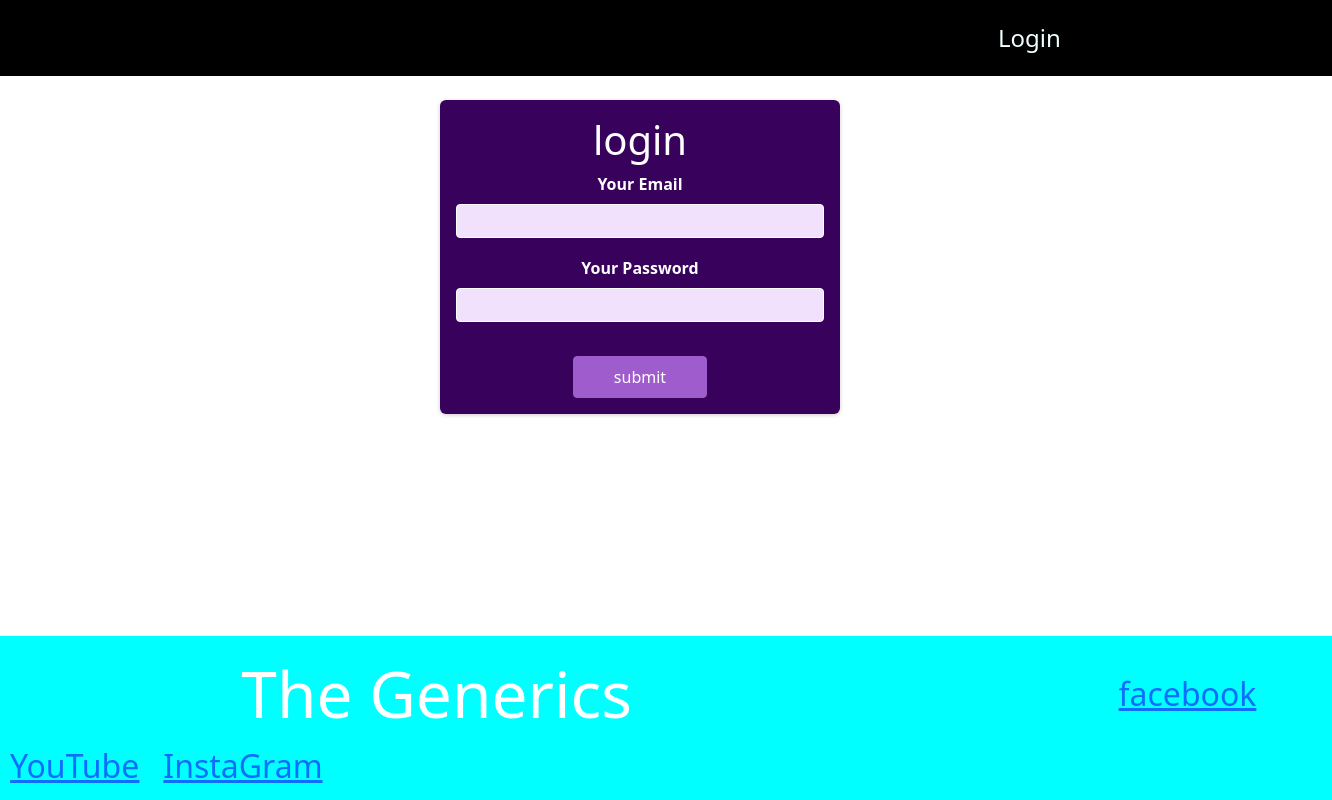
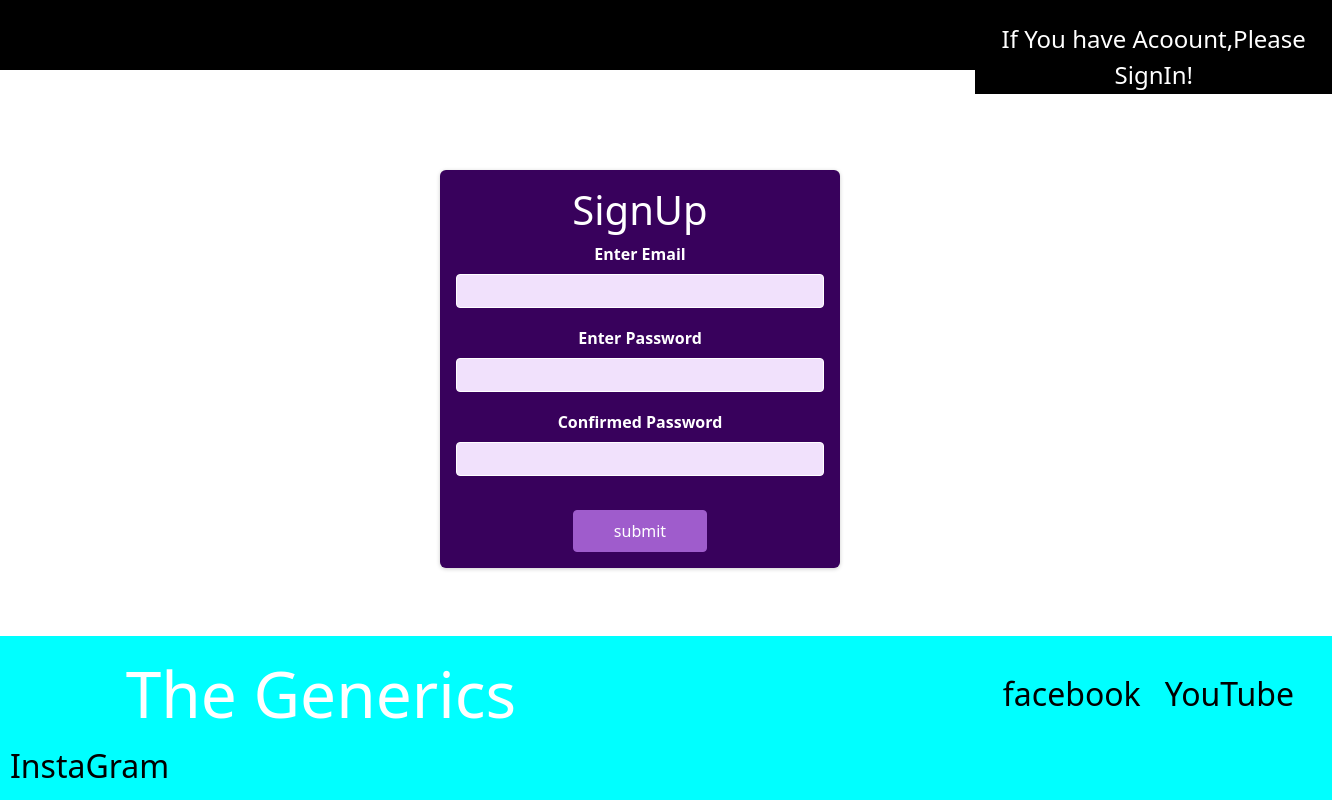
Before and after one commit to Manojdeore7/Ecommerce_Website, a React (Create React App) app: page /Auth in a window 1280 px wide. Shown: the whole page, 1332 px wide, since content can reach past the window. Built offline with nearby package versions, Linux system fonts and the light colour scheme.

Commit message:
SignIn ANd SignUp work Fine

```diff
--- a/public/index.html
+++ b/public/index.html
@@ -2,32 +2,11 @@
 <html lang="en">
   <head>
     <meta charset="utf-8" />
-    <link rel="icon" href="%PUBLIC_URL%/favicon.ico" />
     <meta name="viewport" content="width=device-width, initial-scale=1" />
-    <meta name="theme-color" content="#000000" />
-    <meta
-      name="description"
-      content="Web site created using create-react-app"
-    />
-    <link rel="apple-touch-icon" href="%PUBLIC_URL%/logo192.png" />
-    <!--
-      manifest.json provides metadata used when your web app is installed on a
-      user's mobile device or desktop. See https://developers.google.com/web/fundamentals/web-app-manifest/
-    -->
-    <link rel="manifest" href="%PUBLIC_URL%/manifest.json" />
-    <!--
-      Notice the use of %PUBLIC_URL% in the tags above.
-      It will be replaced with the URL of the `public` folder during the build.
-      Only files inside the `public` folder can be referenced from the HTML.
-
-      Unlike "/favicon.ico" or "favicon.ico", "%PUBLIC_URL%/favicon.ico" will
-      work correctly both with client-side routing and a non-root public URL.
-      Learn how to configure a non-root public URL by running `npm run build`.
-    -->
-    <title>React App</title>
+    <title>Ecommerce Website</title>
   </head>
   <body>
-    <noscript>You need to enable JavaScript to run this app.</noscript>
+
     <div id="root"></div>
     <!--
       This HTML file is a template.
--- a/src/Auth/AuthPage.js
+++ b/src/Auth/AuthPage.js
@@ -7,7 +7,7 @@ const AuthPage = () => {
   let context = useContext(AuthContext);
   let emaill = useRef("");
   let passwordl = useRef("");
-
+  let signIn = context.signIn;
   function submitHandler(e) {
     e.preventDefault();
 
@@ -15,7 +15,7 @@ const AuthPage = () => {
     let enterPassword = passwordl.current.value;
     let url;
 
-    if (true) {
+    if (signIn) {
       url =
         "https://identitytoolkit.googleapis.com/v1/accounts:signInWithPassword?key=AIzaSyD75n7Mrcm1q4ndl92CJNLqr61eLavjvhI";
     } else {
@@ -57,16 +57,24 @@ const AuthPage = () => {
 
   return (
     <section className={classes.auth}>
-      <h1>login</h1>
+      {signIn && <h1>SignIn</h1>}
+      {!signIn && <h1>SignUp</h1>}
+
       <form onSubmit={submitHandler}>
         <div className={classes.control}>
-          <label htmlFor="email">Your Email</label>
-          <input type="email" id="email" required ref={emaill} />
+          <label htmlFor="email">Enter Email</label>
+          <input type="email" id="email" ref={emaill} />
         </div>
         <div className={classes.control}>
-          <label htmlFor="password">Your Password</label>
-          <input type="password" id="password" required ref={passwordl} />
+          <label htmlFor="password">Enter Password</label>
+          <input type="password" id="password" ref={passwordl} />
         </div>
+        {!signIn && (
+          <div className={classes.control}>
+            <label htmlFor="password">Confirmed Password</label>
+            <input type="password" id="password" />
+          </div>
+        )}
         <div className={classes.actions}>
           <button>submit</button>
         </div>
--- a/src/components/Footer.js
+++ b/src/components/Footer.js
@@ -13,17 +13,36 @@ function Footer() {
   };
   return (
     <div className="row" style={styleC}>
-      <div className="col-auto offset-2" style={{ fontSize: "4rem" }}>
+      <div className="col-auto offset-1" style={{ fontSize: "4rem" }}>
         The Generics
       </div>
       <div className="col-auto offset-4">
-        <a href="facebook.com">facebook</a>
+        <a
+          style={{ textDecoration: "none", color: "black" }}
+          href="https://facebook.com"
+          title="Link for Go on Facebook"
+        >
+          facebook
+        </a>
       </div>
       <div className="col-auto">
-        <a href="facebook.com">YouTube</a>
+        <a
+          style={{ textDecoration: "none", color: "black" }}
+          href="https://YouTube.com"
+          title="Link for Go on YouTube"
+        >
+          YouTube
+        </a>
       </div>
       <div className="col-auto">
-        <a href="facebook.com">InstaGram</a>
+        <a
+          style={{ textDecoration: "none", color: "black" }}
+          href="https://InstaGram.com"
+          title="Link for Go on Instagram"
+          target="_parent"
+        >
+          InstaGram
+        </a>
       </div>
     </div>
   );
--- a/src/components/Header.css
+++ b/src/components/Header.css
@@ -1,8 +1,9 @@
 .Header {
   padding: 20px;
+  padding-right: 50px;
   background-color: black;
-
-  position: fixed;
+  height: 70px;
+  position: relative;
   z-index: 10;
   width: 105%;
   font-size: 1.5rem;
--- a/src/components/Header.js
+++ b/src/components/Header.js
@@ -1,5 +1,5 @@
 import "./Header.css";
-import { useContext } from "react";
+import { useContext, useState } from "react";
 import CartContext from "../store/Cart-Context";
 import { AuthContext } from "../store/Cart-Context";
 import { Link } from "react-router-dom";
@@ -8,7 +8,8 @@ function Header(props) {
   let context = useContext(AuthContext);
   let login = context.isLoggedIn;
   let totalNumberOfItems = cacrtC.items.length;
-
+  let signIn = context.signIn;
+  let checking = context.check;
   function fun() {
     props.show();
   }
@@ -52,9 +53,38 @@ function Header(props) {
       </div>
 
       <div div className="col-1 offset-5">
-        {!login && (
+        {!login && !signIn && (
           <Link className="ram" to="/Auth">
-            Login
+            <button
+              onClick={context.check}
+              style={{
+                background: "black",
+                boxShadow: "0px 0px 0px transparent",
+                position: "absolute",
+                border: "0px solid transparent",
+                textShadow: "10px  ",
+                color: "white",
+              }}
+            >
+              <div>If You have Acoount,Please SignIn!</div>
+            </button>
+          </Link>
+        )}
+        {!login && signIn && (
+          <Link className="ram" to="/Auth">
+            <button
+              onClick={context.check}
+              style={{
+                background: "black",
+                boxShadow: "0px 0px 0px transparent",
+                position: "absolute",
+                border: "0px solid transparent",
+                textShadow: "10px ",
+                color: "white",
+              }}
+            >
+              If You haven't Acoount,Please SignUp!
+            </button>
           </Link>
         )}
       </div>
--- a/src/store/Cart-Context.js
+++ b/src/store/Cart-Context.js
@@ -9,6 +9,8 @@ let CartContext = react.createContext({
 let AuthContext = react.createContext({
   token: "",
   isLoggedIn: false,
+  signIn: false,
+  check: () => {},
   login: (token) => {},
   logout: (token) => {},
 });
--- a/src/store/CartProvider.js
+++ b/src/store/CartProvider.js
@@ -50,6 +50,7 @@ function CartProvider(props) {
   //auth
 
   let [Token, setToken] = useState(null);
+  let [signin, setSignin] = useState(false);
   let userLoggedIn = !!Token;
   let loggedInHandeler = (token) => {
     setToken(token);
@@ -57,10 +58,14 @@ function CartProvider(props) {
   let loggedOutHandeler = () => {
     setToken(null);
   };
-
+  let checking = () => {
+    setSignin(!signin);
+  };
   let context = {
     token: Token,
     isLoggedIn: userLoggedIn,
+    signIn: signin,
+    check: checking,
     login: loggedInHandeler,
     logout: loggedOutHandeler,
   };
```
Also changed, not shown: public/manifest.json, 1 other file (tests, documents, lock files or other folders).
